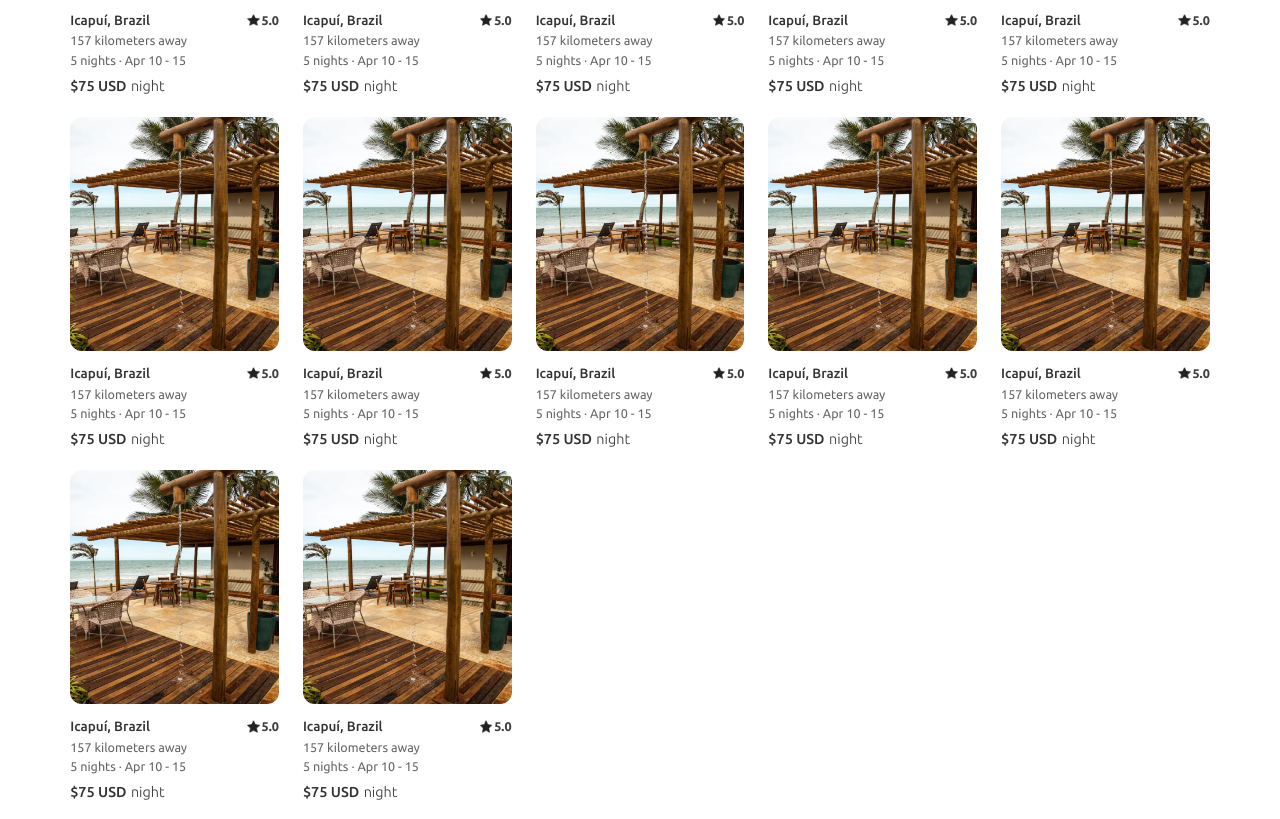
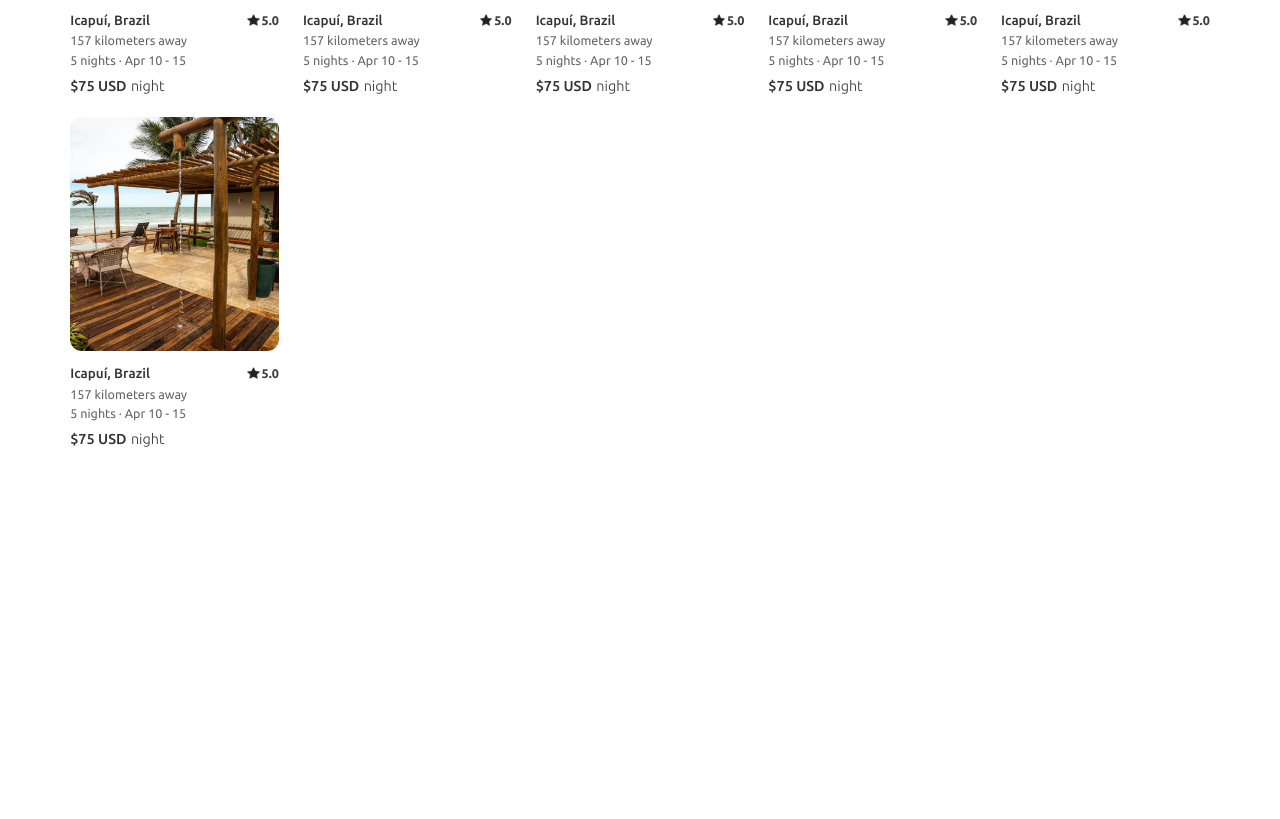
Before and after one commit to JoGabriel-Santos/airbnb-clone, a React (Create React App) app in the folder client/: page / in a window 1280 px wide. Shown: the part 489-1308 px from the top of the page. After the commit the page ends 955 px from the top, so only its background shows below. Built offline with nearby package versions, Linux system fonts and the light colour scheme.

Commit message:
Refactoring

```diff
--- a/client/src/pages/Home.js
+++ b/client/src/pages/Home.js
@@ -31,12 +31,6 @@ function Home() {
                     <Rooms/>
                     <Rooms/>
                     <Rooms/>
-                    <Rooms/>
-                    <Rooms/>
-                    <Rooms/>
-                    <Rooms/>
-                    <Rooms/>
-                    <Rooms/>
                 </div>
             </section>
         </React.Fragment>
```
